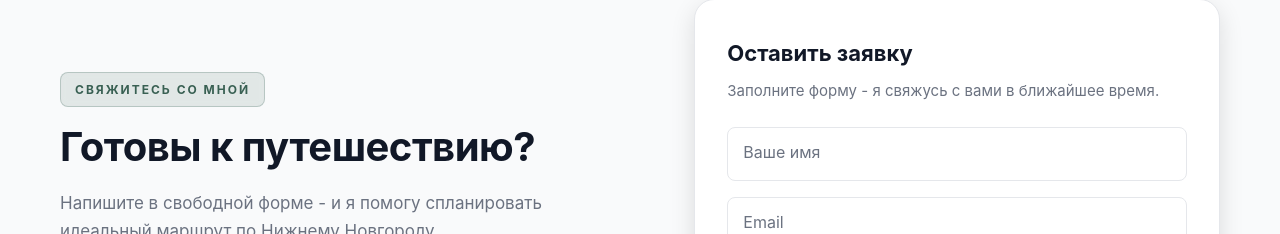
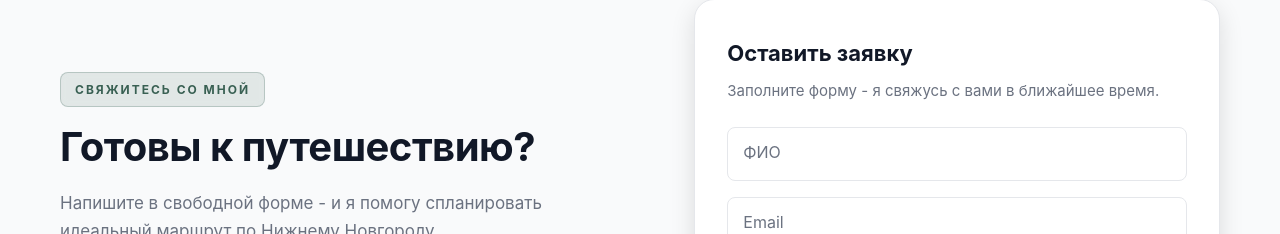
Before and after one commit to farkuy/mami, a Next.js app: page / in a window 1280 px wide. Shown: the part 3669-3903 px from the top of the page. Built offline with nearby package versions, Linux system fonts and the light colour scheme; no server answers.

Commit message:
start policy

```diff
--- a/src/components/OrderForm/OrderForm.tsx
+++ b/src/components/OrderForm/OrderForm.tsx
@@ -114,7 +114,7 @@ export default function OrderForm({ tourName, autoFocusFirst = false }: Props) {
           autoComplete="name"
         />
         <label className={styles.label} htmlFor={`${formId}-name`}>
-          Ваше имя
+          ФИО
         </label>
       </div>
 
```
Also changed, not shown: 5 other files (tests, documents, lock files or other folders).
